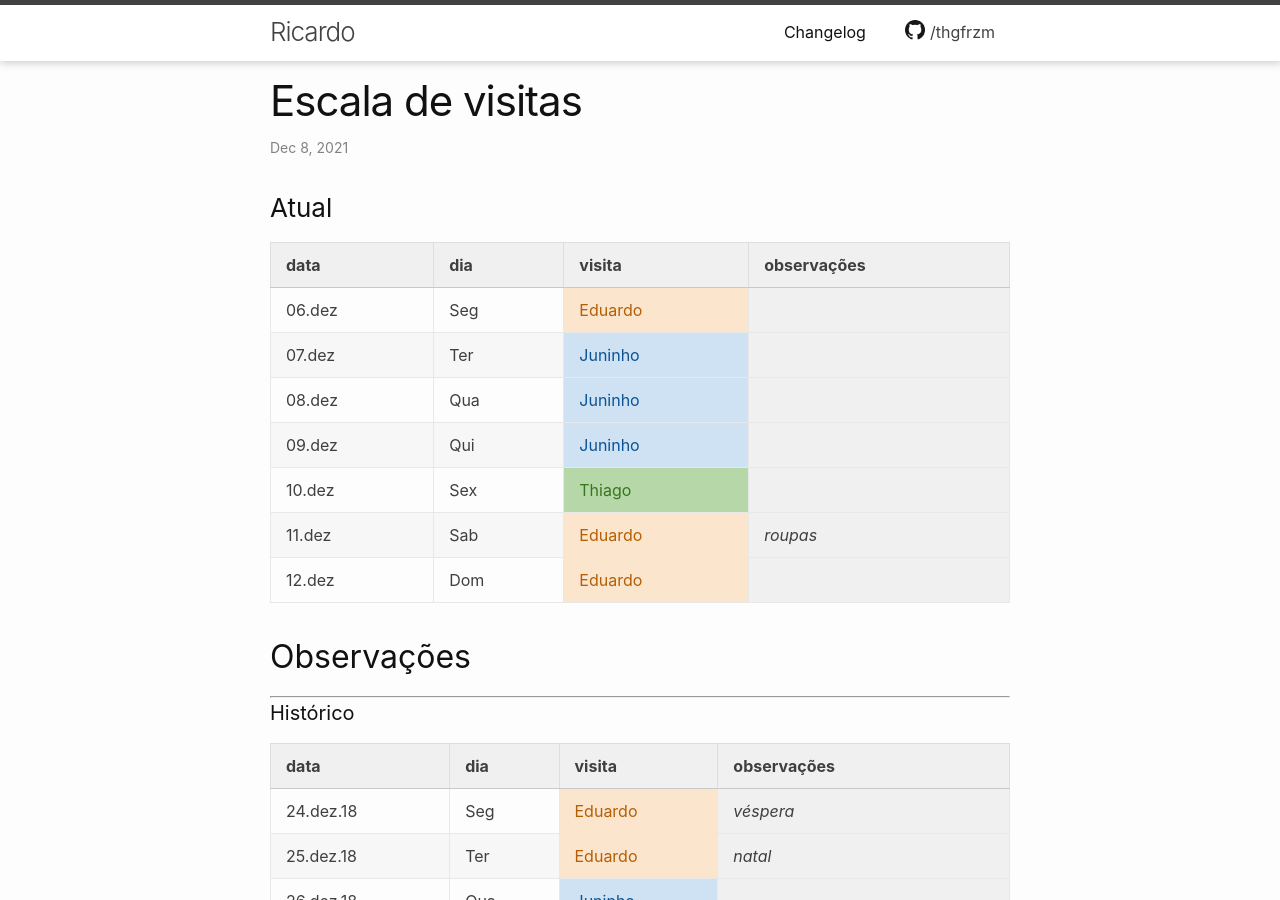
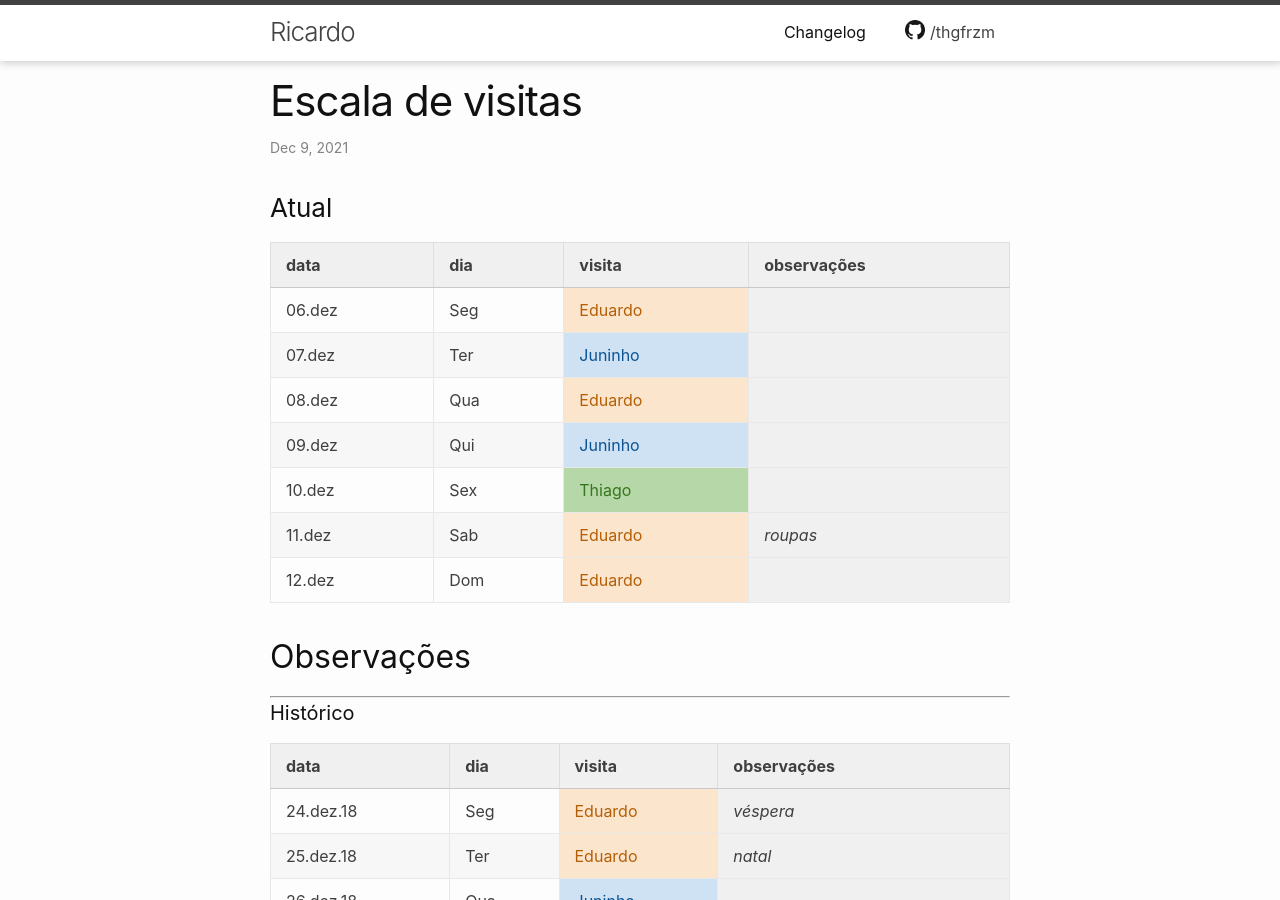
Before and after one commit to thgfrzm/ricardo, a Jekyll site: the page built from _posts/2018-12-23-escala-visitas.markdown, in a window 1280 px wide and 900 px high. Built offline with Jekyll 4.4.1, drawn with Linux system fonts in a browser that asks for light colours.

Commit message:
Update 2018-12-23-escala-visitas.markdown

```diff
--- a/_posts/2018-12-23-escala-visitas.markdown
+++ b/_posts/2018-12-23-escala-visitas.markdown
@@ -17,7 +17,7 @@
 | ------ | --- | ------- | ----------- |
 | 06.dez | Seg | Eduardo |             |
 | 07.dez | Ter | Juninho |             |
-| 08.dez | Qua | Juninho |             |
+| 08.dez | Qua | Eduardo |             |
 | 09.dez | Qui | Juninho |             |
 | 10.dez | Sex | Thiago  |             |
 | 11.dez | Sab | Eduardo | _roupas_    |
```
Also changed, not shown: other parts of _posts/2018-12-23-escala-visitas.markdown (+1 -1 lines).
